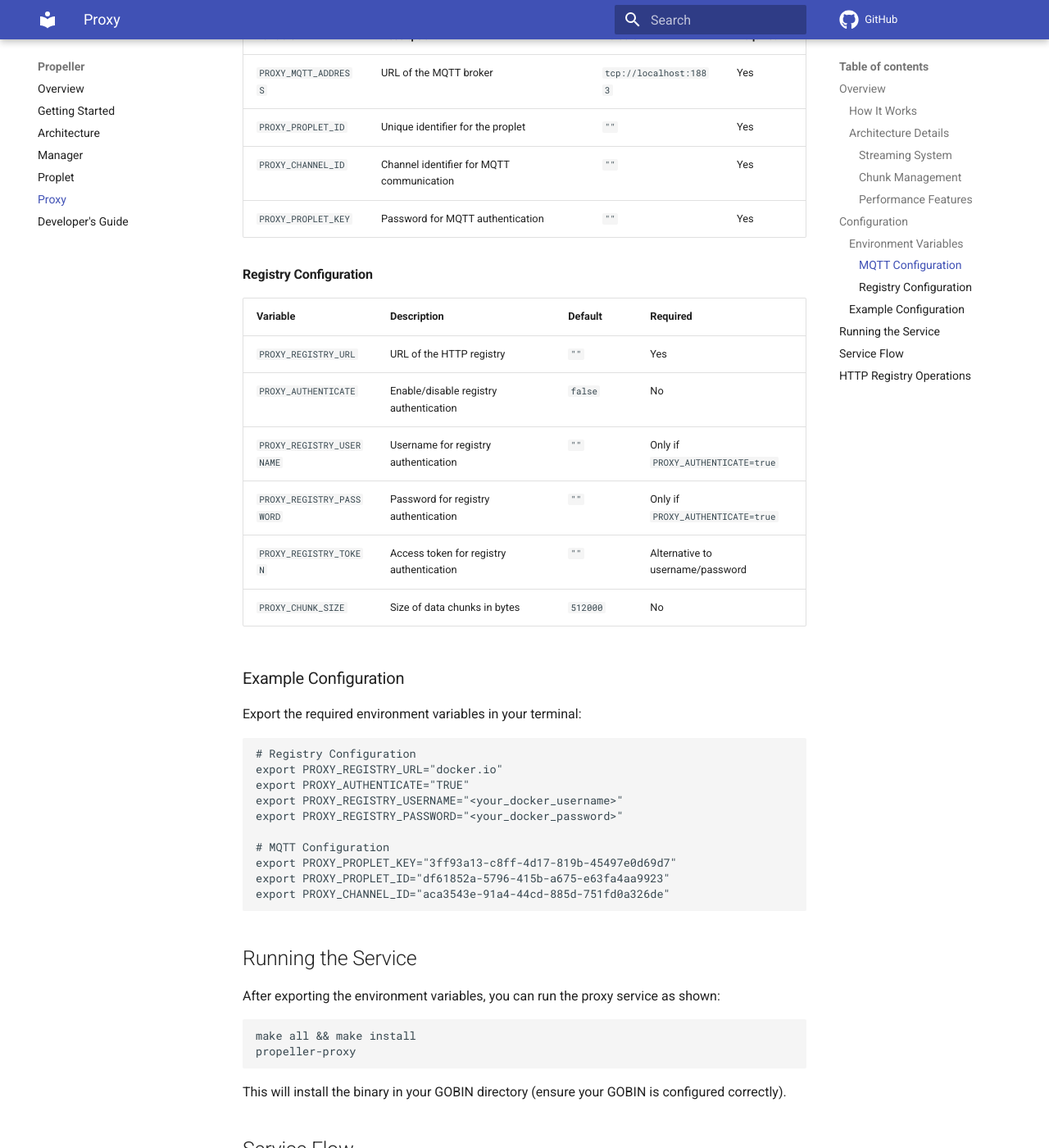
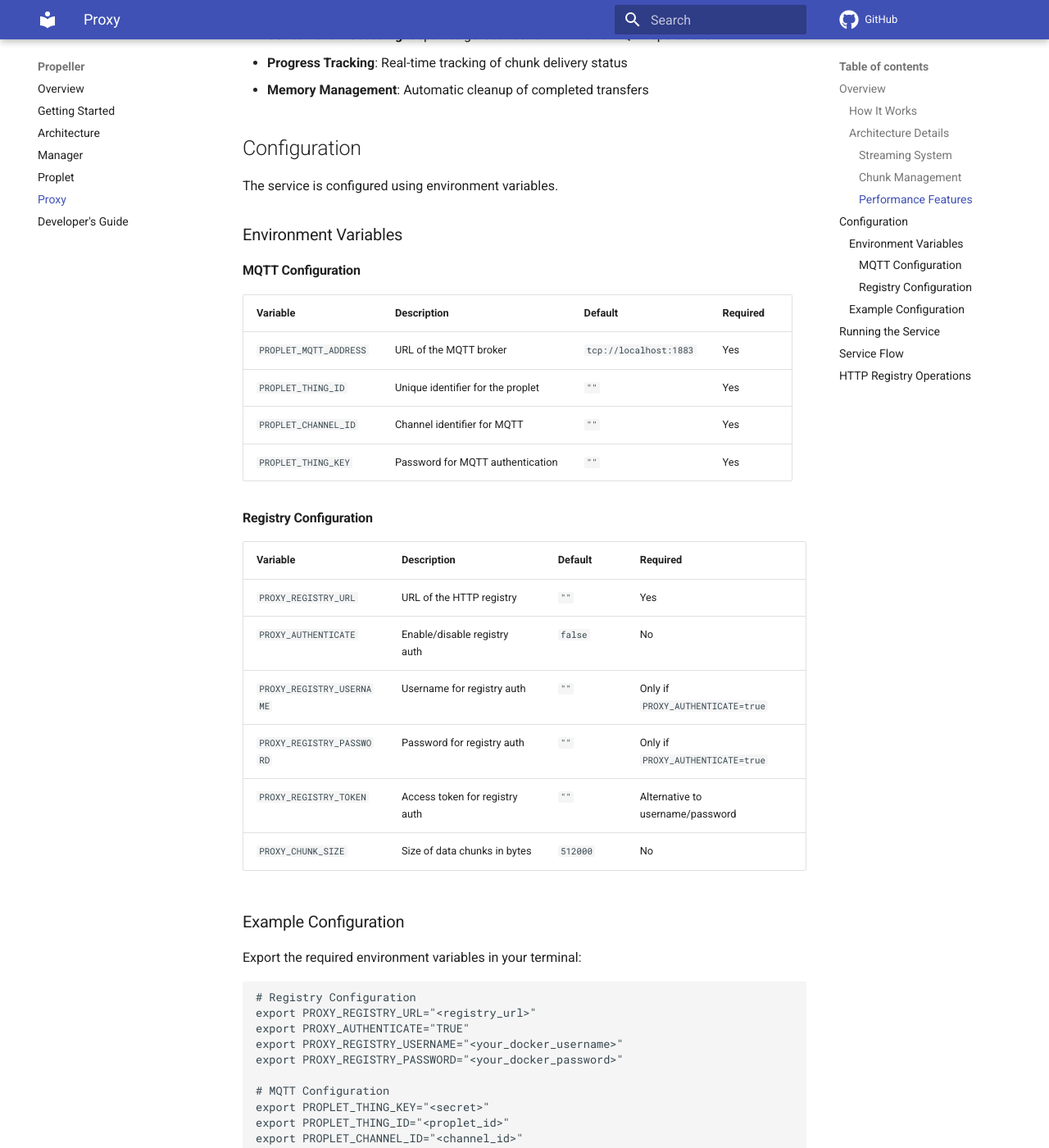
Before and after one commit to rodneyosodo/propeller-docs, an MkDocs documentation site: the page built from docs/proxy.md, in a window 1280 px wide and 1400 px high, scrolled down 1829 px. Shown: the whole window at 82% size. Built offline with MkDocs 1.6.1 and Material for MkDocs 9.7.7, drawn with Linux system fonts in a browser that asks for light colours; comment, search, counter and statistics services are not loaded.

Commit message:
Address comments
Signed-off-by: nyagamunene <stevenyaga2014@gmail.com>

````diff
--- a/docs/proxy.md
+++ b/docs/proxy.md
@@ -67,23 +69,23 @@ The service is configured using environment variables.
 
 #### MQTT Configuration
 
-| Variable | Description | Default | Required |
-|----------|-------------|---------|----------|
-| `PROXY_MQTT_ADDRESS` | URL of the MQTT broker | `tcp://localhost:1883` | Yes |
-| `PROXY_PROPLET_ID` | Unique identifier for the proplet | `""` | Yes |
-| `PROXY_CHANNEL_ID` | Channel identifier for MQTT communication | `""` | Yes |
-| `PROXY_PROPLET_KEY` | Password for MQTT authentication | `""` | Yes |
+| Variable                 | Description                           | Default                | Required                           |
+|-------------------------|---------------------------------------|------------------------|-----------------------------------|
+| `PROPLET_MQTT_ADDRESS`  | URL of the MQTT broker               | `tcp://localhost:1883` | Yes                               |
+| `PROPLET_THING_ID`      | Unique identifier for the proplet    | `""`                  | Yes                               |
+| `PROPLET_CHANNEL_ID`    | Channel identifier for MQTT          | `""`                  | Yes                               |
+| `PROPLET_THING_KEY`     | Password for MQTT authentication     | `""`                  | Yes                               |
 
 #### Registry Configuration
 
-| Variable | Description | Default | Required |
-|----------|-------------|---------|----------|
-| `PROXY_REGISTRY_URL` | URL of the HTTP registry | `""` | Yes |
-| `PROXY_AUTHENTICATE` | Enable/disable registry authentication | `false` | No |
-| `PROXY_REGISTRY_USERNAME` | Username for registry authentication | `""` | Only if `PROXY_AUTHENTICATE=true` |
-| `PROXY_REGISTRY_PASSWORD` | Password for registry authentication | `""` | Only if `PROXY_AUTHENTICATE=true` |
-| `PROXY_REGISTRY_TOKEN` | Access token for registry authentication | `""` | Alternative to username/password |
-| `PROXY_CHUNK_SIZE` | Size of data chunks in bytes | `512000` | No |
+| Variable                 | Description                           | Default                | Required                           |
+|-------------------------|---------------------------------------|------------------------|-----------------------------------|
+| `PROXY_REGISTRY_URL`    | URL of the HTTP registry             | `""`                  | Yes                               |
+| `PROXY_AUTHENTICATE`    | Enable/disable registry auth          | `false`               | No                                |
+| `PROXY_REGISTRY_USERNAME`| Username for registry auth           | `""`                  | Only if `PROXY_AUTHENTICATE=true` |
+| `PROXY_REGISTRY_PASSWORD`| Password for registry auth           | `""`                  | Only if `PROXY_AUTHENTICATE=true` |
+| `PROXY_REGISTRY_TOKEN`  | Access token for registry auth        | `""`                  | Alternative to username/password  |
+| `PROXY_CHUNK_SIZE`      | Size of data chunks in bytes         | `512000`              | No                                |
 
 ### Example Configuration
 
@@ -91,15 +93,15 @@ Export the required environment variables in your terminal:
 
 ```bash
 # Registry Configuration
-export PROXY_REGISTRY_URL="docker.io"
+export PROXY_REGISTRY_URL="<registry_url>"
 export PROXY_AUTHENTICATE="TRUE"
 export PROXY_REGISTRY_USERNAME="<your_docker_username>"
 export PROXY_REGISTRY_PASSWORD="<your_docker_password>"
 
 # MQTT Configuration
-export PROXY_PROPLET_KEY="3ff93a13-c8ff-4d17-819b-45497e0d69d7"
-export PROXY_PROPLET_ID="df61852a-5796-415b-a675-e63fa4aa9923"
-export PROXY_CHANNEL_ID="aca3543e-91a4-44cd-885d-751fd0a326de"
+export PROPLET_THING_KEY="<secret>"
+export PROPLET_THING_ID="<proplet_id>"
+export PROPLET_CHANNEL_ID="<channel_id>"
 ```
 
 ## Running the Service
````
Also changed, not shown: other parts of docs/proxy.md (+2 -0 lines), docs/getting-started.md (+27 -0 lines), docs/diagrams/Proxy.png (added).
